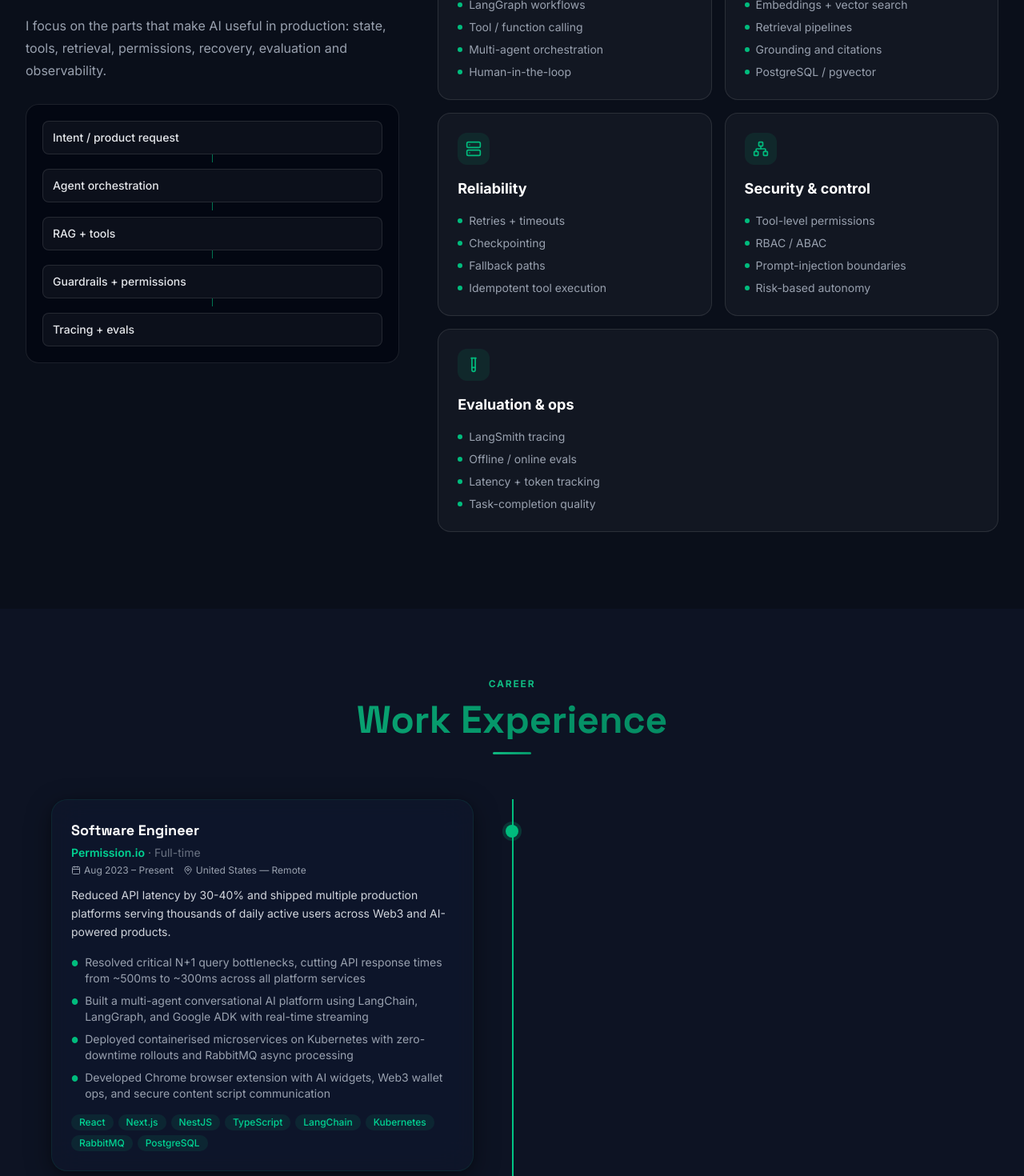
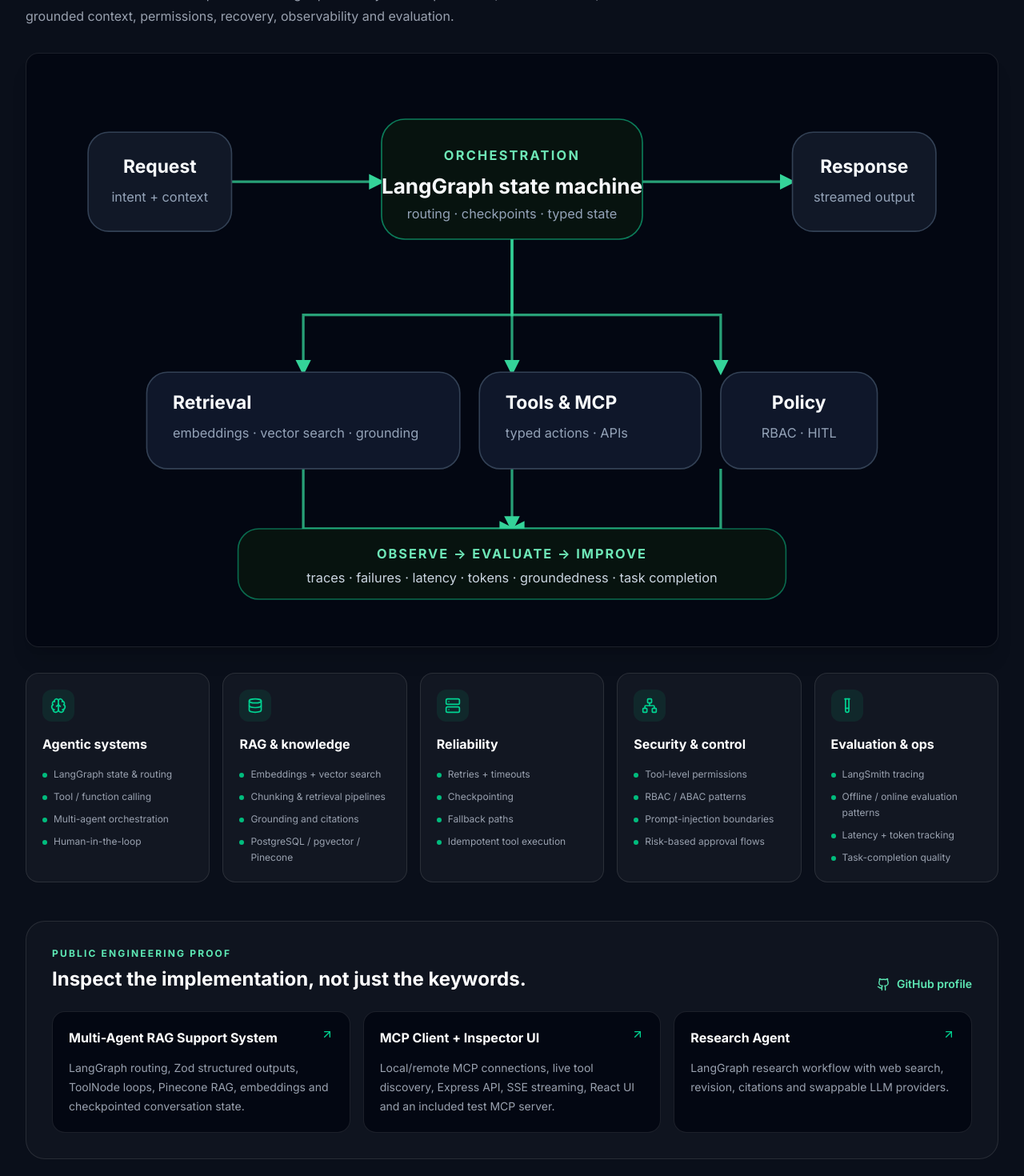
Before and after one commit to salman0butt/portfolio, a Next.js app: page / in a window 1280 px wide. Shown: the part 3260-4730 px from the top of the page at 80% size. Built offline with nearby package versions, Linux system fonts and the light colour scheme; no server answers; the database is empty.

Commit message:
feat: replace generic AI cards with architecture and public proof

```diff
--- a/components/AIEngineering.tsx
+++ b/components/AIEngineering.tsx
@@ -1,47 +1,144 @@
-import { Brain, Database, Network, Server, TestTube } from 'lucide-react';
+import { ArrowUpRight, Brain, Database, Network, Server, TestTube } from 'lucide-react';
+import { Github } from './icons';
 
 const capabilities = [
-  { icon: Brain, title: 'Agentic systems', items: ['LangGraph workflows', 'Tool / function calling', 'Multi-agent orchestration', 'Human-in-the-loop'] },
-  { icon: Database, title: 'RAG & knowledge', items: ['Embeddings + vector search', 'Retrieval pipelines', 'Grounding and citations', 'PostgreSQL / pgvector'] },
+  { icon: Brain, title: 'Agentic systems', items: ['LangGraph state & routing', 'Tool / function calling', 'Multi-agent orchestration', 'Human-in-the-loop'] },
+  { icon: Database, title: 'RAG & knowledge', items: ['Embeddings + vector search', 'Chunking & retrieval pipelines', 'Grounding and citations', 'PostgreSQL / pgvector / Pinecone'] },
   { icon: Server, title: 'Reliability', items: ['Retries + timeouts', 'Checkpointing', 'Fallback paths', 'Idempotent tool execution'] },
-  { icon: Network, title: 'Security & control', items: ['Tool-level permissions', 'RBAC / ABAC', 'Prompt-injection boundaries', 'Risk-based autonomy'] },
-  { icon: TestTube, title: 'Evaluation & ops', items: ['LangSmith tracing', 'Offline / online evals', 'Latency + token tracking', 'Task-completion quality'] },
+  { icon: Network, title: 'Security & control', items: ['Tool-level permissions', 'RBAC / ABAC patterns', 'Prompt-injection boundaries', 'Risk-based approval flows'] },
+  { icon: TestTube, title: 'Evaluation & ops', items: ['LangSmith tracing', 'Offline / online evaluation patterns', 'Latency + token tracking', 'Task-completion quality'] },
 ];
+
+const publicProof = [
+  {
+    title: 'Multi-Agent RAG Support System',
+    text: 'LangGraph routing, Zod structured outputs, ToolNode loops, Pinecone RAG, embeddings and checkpointed conversation state.',
+    href: 'https://github.com/salman0butt/multi-agent-rag-support-system',
+  },
+  {
+    title: 'MCP Client + Inspector UI',
+    text: 'Local/remote MCP connections, live tool discovery, Express API, SSE streaming, React UI and an included test MCP server.',
+    href: 'https://github.com/salman0butt/mcp-client',
+  },
+  {
+    title: 'Research Agent',
+    text: 'LangGraph research workflow with web search, revision, citations and swappable LLM providers.',
+    href: 'https://github.com/salman0butt/research-agent',
+  },
+];
+
+function AIWorkflowVisual() {
+  return (
+    <div className="mt-8 overflow-hidden rounded-2xl border border-gray-200 bg-gray-950 p-4 shadow-xl dark:border-white/10 sm:p-5">
+      <svg viewBox="0 0 720 430" role="img" aria-labelledby="ai-flow-title ai-flow-desc" className="h-auto w-full">
+        <title id="ai-flow-title">Agentic AI execution and feedback loop</title>
+        <desc id="ai-flow-desc">A user request enters an orchestrator, which routes between retrieval and tools, passes through policy and approval controls, then records traces and evaluations before returning a response.</desc>
+        <defs>
+          <marker id="ai-arrow" viewBox="0 0 10 10" refX="8" refY="5" markerWidth="6" markerHeight="6" orient="auto-start-reverse">
+            <path d="M0 0 L10 5 L0 10 z" fill="#34d399" />
+          </marker>
+        </defs>
+
+        <g fill="none" stroke="#34d399" strokeWidth="2" strokeOpacity="0.75" markerEnd="url(#ai-arrow)">
+          <path d="M145 86 H260" />
+          <path d="M460 86 H575" />
+          <path d="M360 130 V188 H200 V232" />
+          <path d="M360 130 V232" />
+          <path d="M360 130 V188 H520 V232" />
+          <path d="M200 306 V352 H360" />
+          <path d="M360 306 V352" />
+          <path d="M520 306 V352 H360" />
+        </g>
+
+        <g>
+          <rect x="35" y="48" width="110" height="76" rx="16" fill="#111827" stroke="#334155" />
+          <text x="90" y="79" textAnchor="middle" fill="#f8fafc" fontSize="14" fontWeight="700">Request</text>
+          <text x="90" y="101" textAnchor="middle" fill="#94a3b8" fontSize="10">intent + context</text>
+        </g>
+
+        <g>
+          <rect x="260" y="38" width="200" height="92" rx="18" fill="#07130f" stroke="#10b981" strokeOpacity="0.65" />
+          <text x="360" y="69" textAnchor="middle" fill="#6ee7b7" fontSize="10" fontWeight="700" letterSpacing="1.4">ORCHESTRATION</text>
+          <text x="360" y="95" textAnchor="middle" fill="#f8fafc" fontSize="16" fontWeight="700">LangGraph state machine</text>
+          <text x="360" y="114" textAnchor="middle" fill="#94a3b8" fontSize="10">routing · checkpoints · typed state</text>
+        </g>
+
+        <g>
+          <rect x="575" y="48" width="110" height="76" rx="16" fill="#111827" stroke="#334155" />
+          <text x="630" y="79" textAnchor="middle" fill="#f8fafc" fontSize="14" fontWeight="700">Response</text>
+          <text x="630" y="101" textAnchor="middle" fill="#94a3b8" fontSize="10">streamed output</text>
+        </g>
+
+        <g>
+          <rect x="80" y="232" width="240" height="74" rx="16" fill="#0f172a" stroke="#334155" />
+          <text x="100" y="260" fill="#f8fafc" fontSize="14" fontWeight="700">Retrieval</text>
+          <text x="100" y="282" fill="#94a3b8" fontSize="10">embeddings · vector search · grounding</text>
+        </g>
+
+        <g>
+          <rect x="335" y="232" width="170" height="74" rx="16" fill="#0f172a" stroke="#334155" />
+          <text x="355" y="260" fill="#f8fafc" fontSize="14" fontWeight="700">Tools & MCP</text>
+          <text x="355" y="282" fill="#94a3b8" fontSize="10">typed actions · APIs</text>
+        </g>
+
+        <g>
+          <rect x="520" y="232" width="120" height="74" rx="16" fill="#0f172a" stroke="#334155" />
+          <text x="580" y="260" textAnchor="middle" fill="#f8fafc" fontSize="14" fontWeight="700">Policy</text>
+          <text x="580" y="282" textAnchor="middle" fill="#94a3b8" fontSize="10">RBAC · HITL</text>
+        </g>
+
+        <g>
+          <rect x="150" y="352" width="420" height="54" rx="16" fill="#07130f" stroke="#10b981" strokeOpacity="0.55" />
+          <text x="360" y="375" textAnchor="middle" fill="#6ee7b7" fontSize="10" fontWeight="700" letterSpacing="1.2">OBSERVE → EVALUATE → IMPROVE</text>
+          <text x="360" y="393" textAnchor="middle" fill="#cbd5e1" fontSize="10">traces · failures · latency · tokens · groundedness · task completion</text>
+        </g>
+      </svg>
+    </div>
+  );
+}
 
 export default function AIEngineering() {
   return (
     <section id="ai-engineering" className="py-20 sm:py-24">
       <div className="mx-auto max-w-7xl px-4 sm:px-6 lg:px-8">
-        <div className="grid gap-12 lg:grid-cols-[.8fr_1.2fr] lg:items-start">
-          <div className="lg:sticky lg:top-24">
+        <div className="max-w-4xl">
           <p className="section-label">PRODUCTION AI ENGINEERING</p>
           <h2 className="mt-3 font-[family-name:var(--font-space-grotesk)] text-3xl font-bold tracking-tight text-gray-950 sm:text-4xl dark:text-white">AI is a system, not an API call.</h2>
-            <p className="mt-5 text-base leading-7 text-gray-600 dark:text-gray-400">I focus on the parts that make AI useful in production: state, tools, retrieval, permissions, recovery, evaluation and observability.</p>
-            <div className="mt-7 rounded-2xl border border-gray-200 bg-gray-950 p-5 dark:border-white/10">
-              <div className="space-y-2 text-sm">
-                {['Intent / product request', 'Agent orchestration', 'RAG + tools', 'Guardrails + permissions', 'Tracing + evals'].map((step, i) => (
-                  <div key={step}>
-                    <div className="rounded-lg border border-white/10 bg-white/[0.04] px-3 py-2.5 font-medium text-gray-200">{step}</div>
-                    {i < 4 && <div className="mx-auto h-2.5 w-px bg-emerald-500/60" />}
-                  </div>
-                ))}
-              </div>
-            </div>
+          <p className="mt-5 max-w-3xl text-base leading-7 text-gray-600 dark:text-gray-400">I treat model calls as one component of a larger product system: explicit state, controlled tools, grounded context, permissions, recovery, observability and evaluation.</p>
         </div>
 
-          <div className="grid gap-4 sm:grid-cols-2">
-            {capabilities.map((capability, index) => {
+        <AIWorkflowVisual />
+
+        <div className="mt-8 grid gap-4 sm:grid-cols-2 lg:grid-cols-5">
+          {capabilities.map((capability) => {
             const Icon = capability.icon;
             return (
-                <article key={capability.title} className={`rounded-2xl border border-gray-200 bg-white p-6 dark:border-white/10 dark:bg-white/[0.035] ${index === capabilities.length - 1 ? 'sm:col-span-2' : ''}`}>
-                  <div className="flex h-10 w-10 items-center justify-center rounded-xl bg-emerald-500/10"><Icon size={20} className="text-emerald-500" /></div>
-                  <h3 className="mt-4 text-lg font-bold text-gray-950 dark:text-white">{capability.title}</h3>
+              <article key={capability.title} className="rounded-2xl border border-gray-200 bg-white p-5 dark:border-white/10 dark:bg-white/[0.035]">
+                <div className="flex h-10 w-10 items-center justify-center rounded-xl bg-emerald-500/10"><Icon size={20} className="text-emerald-600 dark:text-emerald-400" aria-hidden="true" /></div>
+                <h3 className="mt-4 text-base font-bold text-gray-950 dark:text-white">{capability.title}</h3>
                 <ul className="mt-4 space-y-2">
-                    {capability.items.map((item) => <li key={item} className="flex items-center gap-2 text-sm text-gray-600 dark:text-gray-400"><span className="h-1.5 w-1.5 rounded-full bg-emerald-500" />{item}</li>)}
+                  {capability.items.map((item) => <li key={item} className="flex gap-2 text-xs leading-5 text-gray-600 dark:text-gray-400"><span className="mt-2 h-1.5 w-1.5 shrink-0 rounded-full bg-emerald-500" aria-hidden="true" />{item}</li>)}
                 </ul>
               </article>
             );
           })}
+        </div>
+
+        <div className="mt-12 rounded-3xl border border-gray-200 bg-gray-50 p-6 dark:border-white/10 dark:bg-white/[0.025] sm:p-8">
+          <div className="flex flex-col gap-3 sm:flex-row sm:items-end sm:justify-between">
+            <div>
+              <p className="text-xs font-bold uppercase tracking-[0.18em] text-emerald-700 dark:text-emerald-300">PUBLIC ENGINEERING PROOF</p>
+              <h3 className="mt-2 text-2xl font-bold text-gray-950 dark:text-white">Inspect the implementation, not just the keywords.</h3>
+            </div>
+            <a href="https://github.com/salman0butt" target="_blank" rel="noopener noreferrer" className="inline-flex items-center gap-2 text-sm font-semibold text-emerald-700 hover:underline dark:text-emerald-300"><Github size={17} aria-hidden="true" /> GitHub profile</a>
+          </div>
+          <div className="mt-6 grid gap-4 lg:grid-cols-3">
+            {publicProof.map((item) => (
+              <a key={item.title} href={item.href} target="_blank" rel="noopener noreferrer" className="group rounded-2xl border border-gray-200 bg-white p-5 transition-all hover:-translate-y-0.5 hover:border-emerald-300 hover:shadow-lg dark:border-white/10 dark:bg-gray-950 dark:hover:border-emerald-500/30">
+                <div className="flex items-start justify-between gap-3"><h4 className="font-bold text-gray-950 dark:text-white">{item.title}</h4><ArrowUpRight size={16} className="shrink-0 text-emerald-600 dark:text-emerald-400" aria-hidden="true" /></div>
+                <p className="mt-3 text-sm leading-6 text-gray-600 dark:text-gray-400">{item.text}</p>
+              </a>
+            ))}
           </div>
         </div>
       </div>
```
Lines whose indentation alone changed are shown as unchanged.
